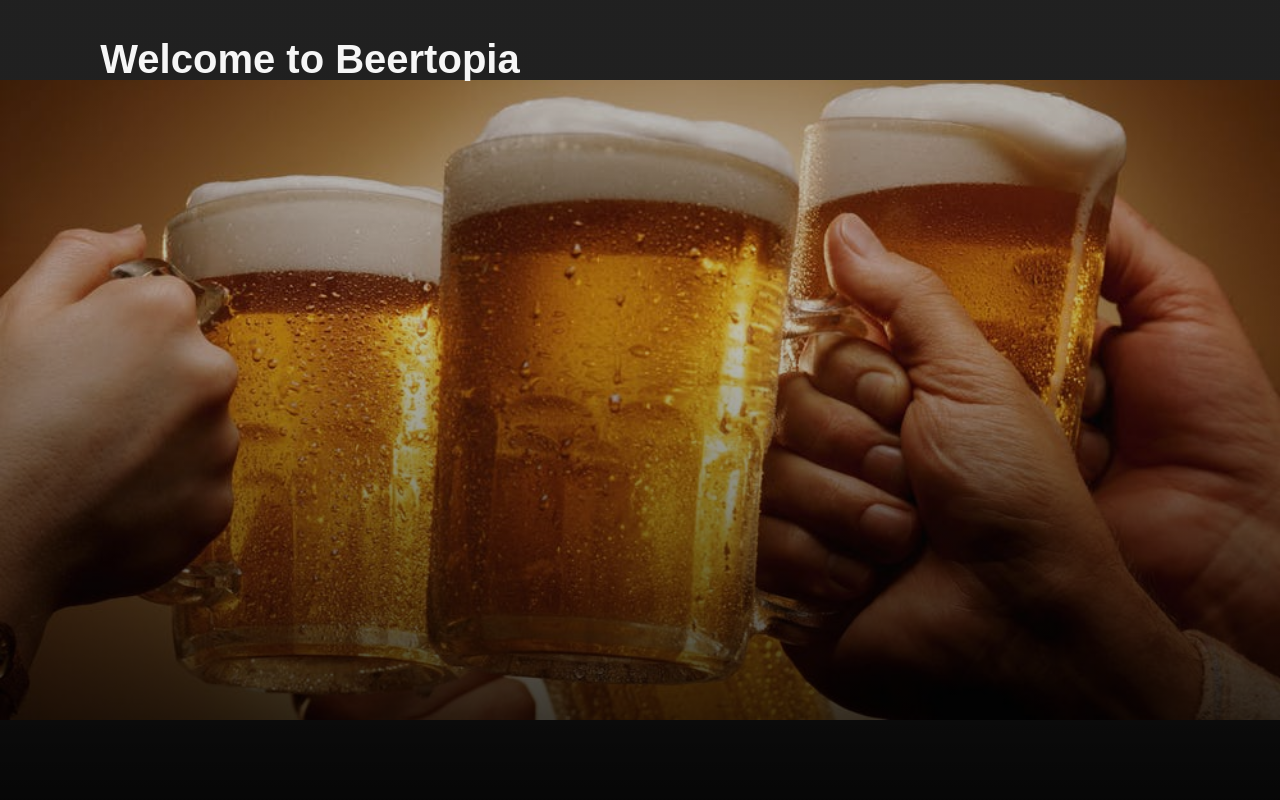
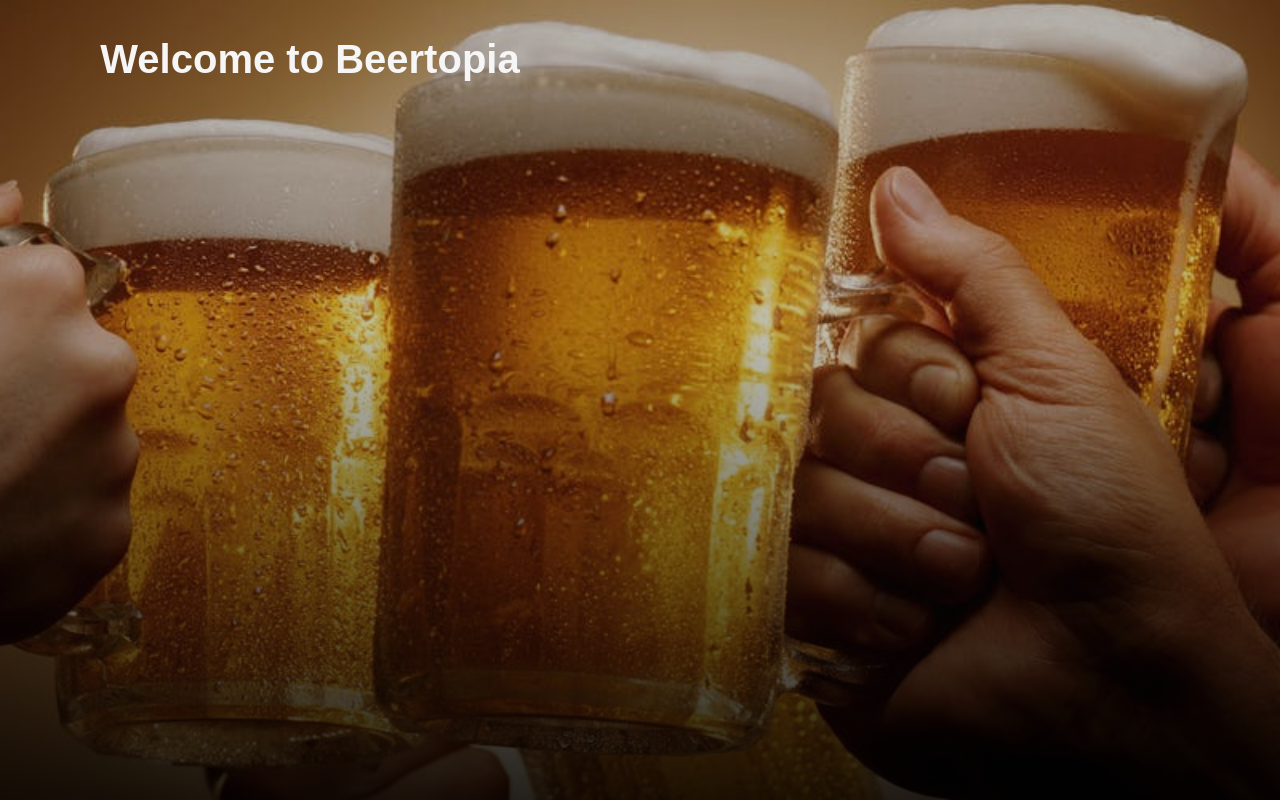
Before and after one commit to austdobe/beertopia, a React (Create React App) app: page /#/ in a window 1280 px wide. Shown: the top 800 px of the page. Built offline with nearby package versions, Linux system fonts and the light colour scheme.

Commit message:
adjusting positioning of image on landing page

```diff
--- a/src/components/WelcomeSection/WelcomeSection.style.js
+++ b/src/components/WelcomeSection/WelcomeSection.style.js
@@ -7,9 +7,9 @@ export const Wrapper = styled.div`
 			rgba(0, 0, 0, 0.85) 100%
 		),
 		url(${({ image }) => image}), var(--darkGrey);
-	background-size: 100%;
+	background-size: 100%, cover;
+	background-position: top;
 	object-fit: contain;
-	background-position: center;
 	background-repeat: no-repeat;
 	height: 100vh;
 	position: relative;
```
